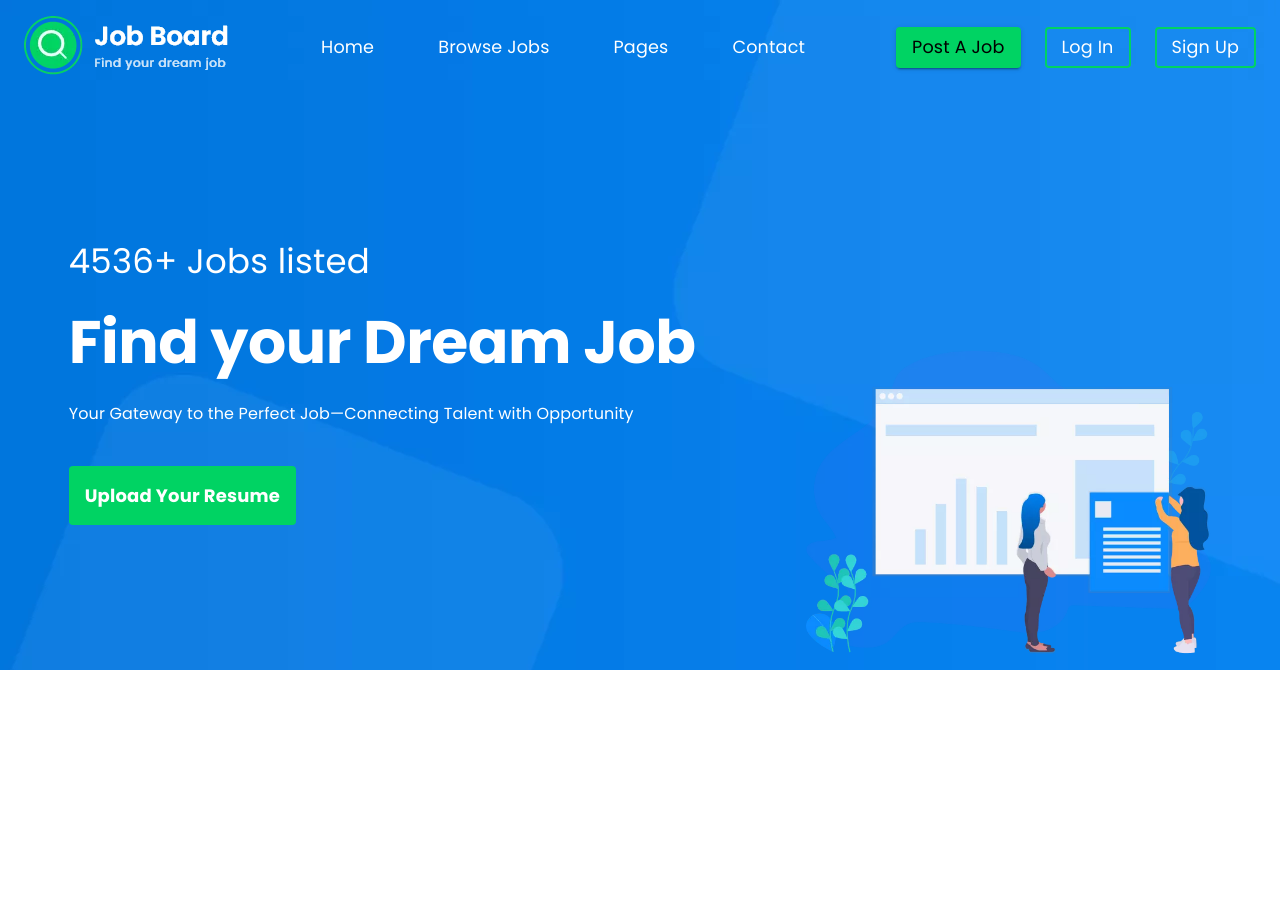
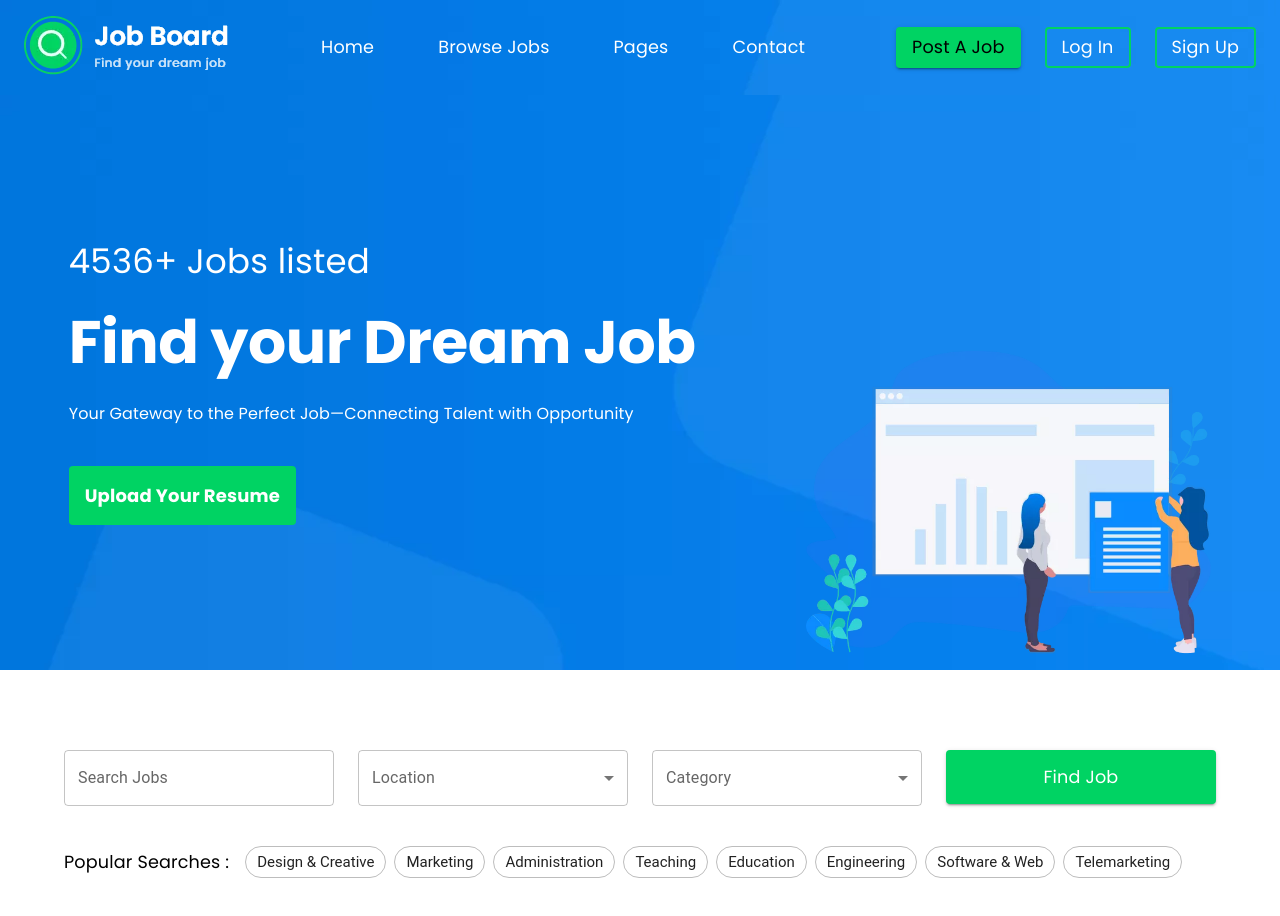
Before and after one commit to Talha12Shiekh/Job-Portal, a React (Vite) app: page / in a window 1280 px wide. Shown: the top 916 px of the page. Before the commit the page ends 800 px from the top, so only its background shows below. Built offline with nearby package versions, Linux system fonts and the light colour scheme.

Commit message:
Completed Home and Job Search Screen

```diff
--- /dev/null
+++ b/Components/JobSearchSection.jsx
@@ -0,0 +1,88 @@
+import {
+  Box,
+  Button,
+  Chip,
+  Container,
+  FormControl,
+  Grid2 as Grid,
+  InputLabel,
+  MenuItem,
+  Select,
+  TextField,
+} from "@mui/material";
+import React from "react";
+import CustomTypography from "./CustomTypography";
+import { GREEN_COLOR, searches } from "../Constants";
+import useResponsivness from "../Hooks/useResponsivness";
+
+const JobSearchSection = () => {
+   const matches = useResponsivness("down","lg")
+   const matchesSM = useResponsivness("down","sm")
+  return (
+    <Container maxWidth="lg" sx={{ p: matchesSM ? 5 : 10 }}>
+      <Grid container spacing={3}>
+        <Grid size={{ lg: 3,md:4,xs:12 }}>
+          <TextField
+            fullWidth
+            id="outlined-basic"
+            label="Search Jobs"
+            variant="outlined"
+          />
+        </Grid>
+        <Grid size={{ lg: 3,md:4,xs:12 }}>
+          <FormControl fullWidth>
+            <InputLabel id="demo-simple-select-label">Location</InputLabel>
+            <Select
+              labelId="demo-simple-select-label"
+              id="demo-simple-select"
+              value={""}
+              label="Location"
+              onChange={() => {}}
+            >
+                {
+                    [1,2,3,4].map(elem => {
+                        return <MenuItem value={elem}>Location {elem}</MenuItem>
+                    })
+                }
+            </Select>
+          </FormControl>
+        </Grid>
+        <Grid size={{ lg: 3,md:4,xs:12 }}>
+        <FormControl fullWidth>
+            <InputLabel id="demo-simple-select-label">Category</InputLabel>
+            <Select
+              labelId="demo-simple-select-label"
+              id="demo-simple-select"
+              value={""}
+              label="Category"
+              onChange={() => {}}
+            >
+                {
+                    [1,2,3,4].map(elem => {
+                        return <MenuItem value={elem}>Category {elem}</MenuItem>
+                    })
+                }
+            </Select>
+          </FormControl>
+        </Grid>
+        <Grid size={{ lg: 3,xs:12 }}>
+          <Button fullWidth variant="contained" sx={{ bgcolor: GREEN_COLOR }}>
+            <CustomTypography text="Find Job" sx={{ p: 1 }} />
+          </Button>
+        </Grid>
+      </Grid>
+      <Box mt={5} display="flex" flexWrap={"wrap"} alignItems="center" >
+        <CustomTypography text="Popular Searches :" color="black" mr={2} />
+        <Box display="flex" mt={matches ? 2 : 0} flexWrap="wrap">
+        {
+            searches.map(search => {
+                return <Chip label={search} sx={{fontSize:15,mr:1,mt:matches ? 2 : 0}} variant="outlined" onClick={() => {}} />
+            })
+        }
+        </Box>
+      </Box>
+    </Container>
+  );
+};
+
+export default JobSearchSection;
--- a/Components/Navbar.jsx
+++ b/Components/Navbar.jsx
@@ -1,25 +1,27 @@
-import { AppBar, Box, Button, Container, IconButton, Typography, useMediaQuery } from "@mui/material";
+import {
+  AppBar,
+  Box,
+  Button,
+  Container,
+  IconButton,
+} from "@mui/material";
 import React, { useState } from "react";
 import bgImage from "../public/backgroundImage.webp";
 import logo from "../public/logo.webp";
-import { GREEN_COLOR, pages } from "../Constants";
+import { pages } from "../Constants";
 import CustomTypography from "./CustomTypography";
-import MenuIcon from '@mui/icons-material/Menu';
-import { useTheme } from "@mui/material/styles";
+import MenuIcon from "@mui/icons-material/Menu";
 import SideBar from "./SideBar";
 import LoginAndSignUp from "./LoginAndSignUp";
+import useResponsivness from "../Hooks/useResponsivness";
 
 const Navbar = () => {
-  const theme = useTheme();
-  const [open,setopen] = useState(false);
-  const matches = useMediaQuery(theme.breakpoints.down("lg"));
+  const [open, setopen] = useState(false);
+  const matches = useResponsivness("down","lg")
 
   return (
     <>
-     <SideBar
-    open={open}
-    setopen={setopen}
-    />
+      <SideBar open={open} setopen={setopen} />
       <AppBar
         position="static"
         component="nav"
@@ -28,28 +30,37 @@ const Navbar = () => {
           backgroundAttachment: "fixed",
         }}
       >
-      <Container maxWidth="xl" sx={{p:2,display:"flex",justifyContent:"space-between",alignItems:"center"}} component="section">
+        <Container
+          maxWidth="xl"
+          sx={{
+            p: 2,
+            display: "flex",
+            justifyContent: "space-between",
+            alignItems: "center",
+          }}
+          component="section"
+        >
           <Box component="div">
             <img src={logo} alt="Loading..." />
           </Box>
-        {matches ? <Box component="div">
-          <IconButton onClick={() => setopen(p => !p)}>
-          <MenuIcon sx={{fontSize:50,color:"white"}}/>
+          {matches ? (
+            <Box component="div">
+              <IconButton onClick={() => setopen((p) => !p)}>
+                <MenuIcon sx={{ fontSize: 50, color: "white" }} />
               </IconButton>
-        </Box> : <>
+            </Box>
+          ) : (
+            <>
               <Box component="div" display="flex" gap={6}>
-            {
-                pages.map(link => (
+                {pages.map((link) => (
                   <Button variant="text" key={link}>
                     <CustomTypography text={link} />
                   </Button>
-                ))
-            }
+                ))}
               </Box>
-        <LoginAndSignUp/>
-        </>}
-
-
+              <LoginAndSignUp />
+            </>
+          )}
         </Container>
       </AppBar>
     </>
--- a/Constants.jsx
+++ b/Constants.jsx
@@ -1,4 +1,14 @@
-export const GREEN_COLOR = '#00D363'
+export const GREEN_COLOR = "#00D363";
 
+export const pages = ["Home", "Browse Jobs", "Pages", "Contact"];
 
-export const pages = ["Home","Browse Jobs","Pages","Contact"];
+export const searches = [
+  "Design & Creative",
+  "Marketing",
+  "Administration",
+  "Teaching",
+  "Education",
+  "Engineering",
+  "Software & Web",
+  "Telemarketing",
+];
--- /dev/null
+++ b/Hooks/useResponsivness.jsx
@@ -0,0 +1,10 @@
+import { useMediaQuery } from '@mui/material'
+import { useTheme } from "@mui/material/styles";
+
+
+export default function useResponsivness(upordown,breakpoint){
+    const theme = useTheme();
+    const matches = useMediaQuery(theme.breakpoints[upordown](breakpoint));
+
+    return matches;
+}
--- a/Screens/Home.jsx
+++ b/Screens/Home.jsx
@@ -4,20 +4,19 @@ import {
   Container,
   Grid2 as Grid,
   Typography,
-  useMediaQuery,
 } from "@mui/material";
 import React from "react";
 import bgImage from "../public/backgroundImage.webp";
 import illustration from "../public/illustration.webp";
 import CustomTypography from "../Components/CustomTypography";
 import { GREEN_COLOR } from "../Constants";
-import { useTheme } from "@mui/material/styles";
+import useResponsivness from "../Hooks/useResponsivness";
 
 const Home = () => {
-  const theme = useTheme()
-  const matches = useMediaQuery(theme.breakpoints.up("lg"));
+  const matches = useResponsivness("up","lg")
   return (
     <Container
+    component="section"
     disableGutters
       maxWidth={false}
       sx={{ display: "flex", justifyContent: "center", alignItems: "center",p:matches ? 0:2 }}
@@ -27,7 +26,7 @@ const Home = () => {
       }}
 
     >
-      <Box width="100%">
+      <Box width="100%" component="div">
         <Grid
           p={2}
           container
--- a/src/App.jsx
+++ b/src/App.jsx
@@ -3,6 +3,7 @@ import Navbar from '../Components/Navbar'
 const Home = lazy(() => import("../Screens/Home"))
 import { createTheme, responsiveFontSizes } from '@mui/material/styles';
 import './App.css'
+import JobSearchSection from "../Components/JobSearchSection";
 
 function App() {
   let theme = createTheme();
@@ -11,6 +12,7 @@ function App() {
     <Suspense>
      <Navbar/>
      <Home/>
+     <JobSearchSection/>
     </Suspense>
   )
 }
```
Lines whose indentation alone changed are shown as unchanged.
